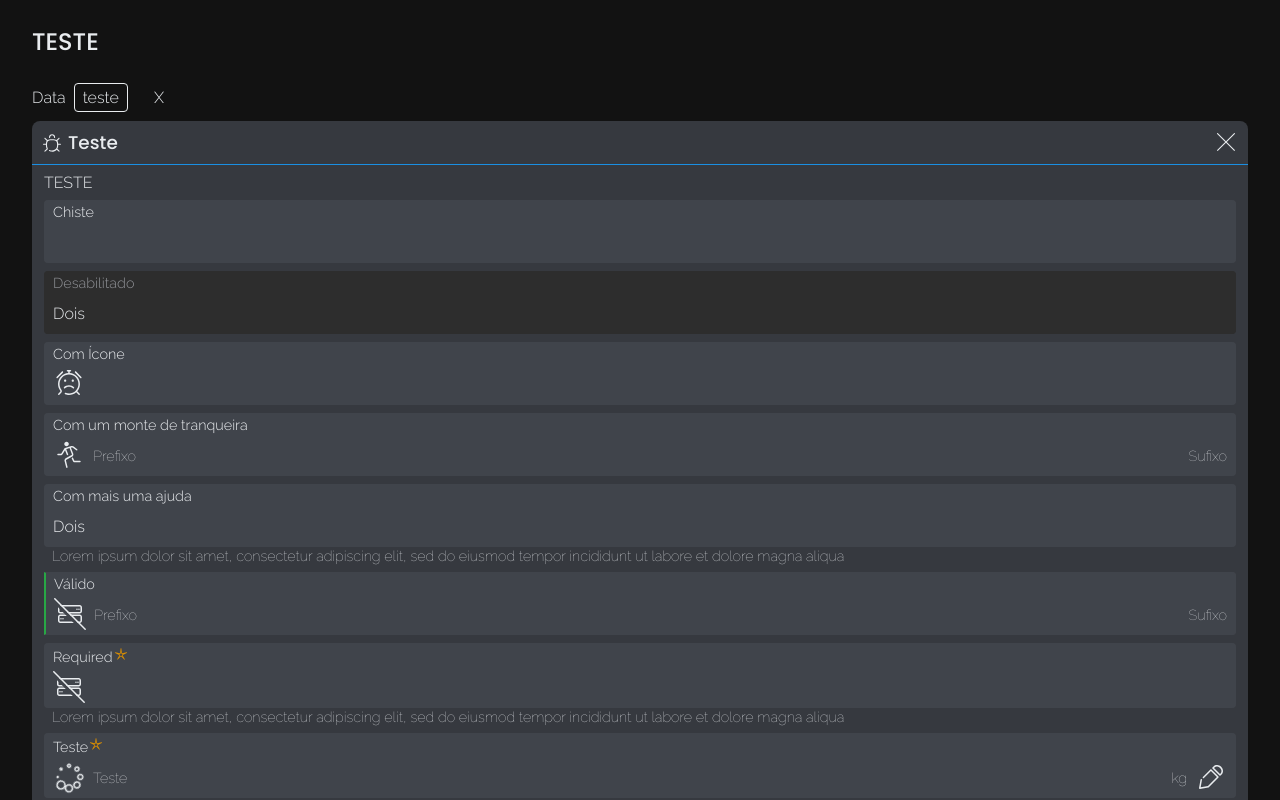
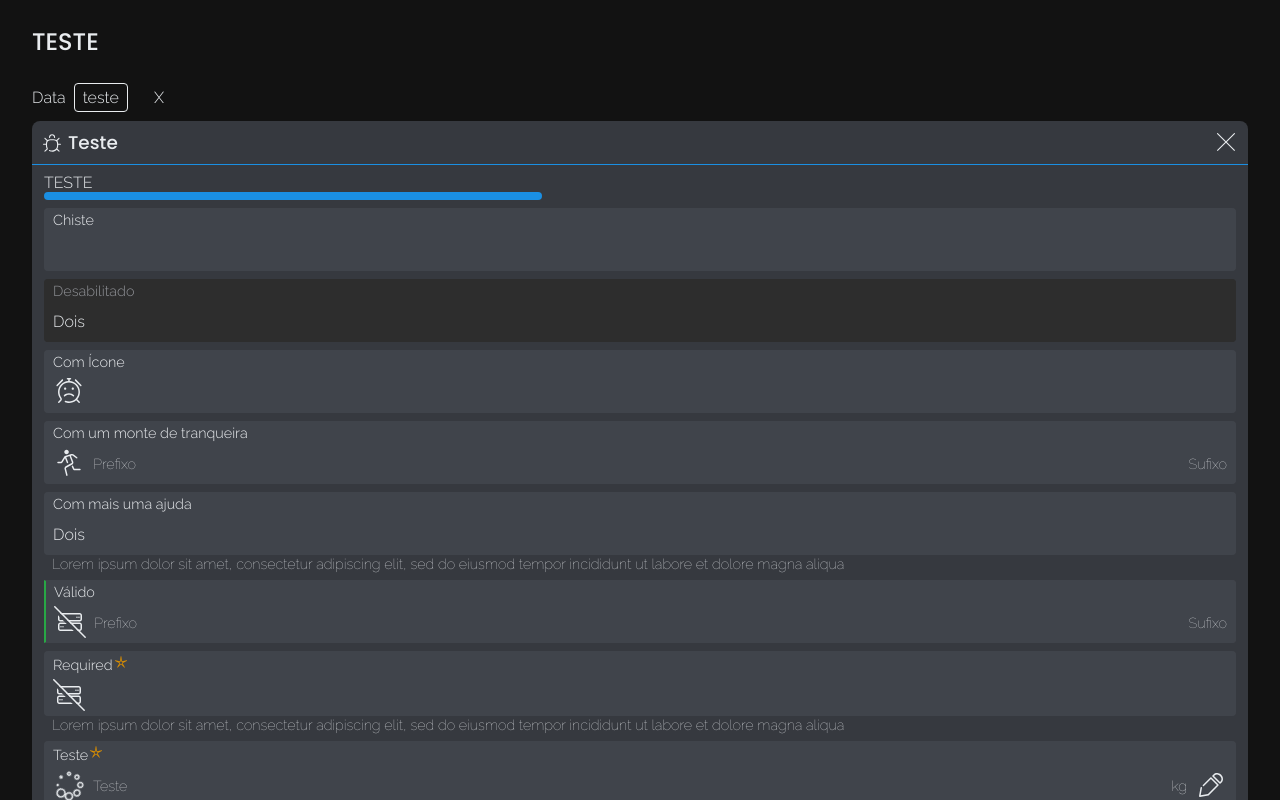
Before and after one commit to eric-freitas/sample-web, a React (Create React App) app: page / in a window 1280 px wide. Built offline with nearby package versions, Linux system fonts and the light colour scheme.

Commit message:
progress bar on error message

```diff
--- a/src/components/ErrorMessage/index.scss
+++ b/src/components/ErrorMessage/index.scss
@@ -34,4 +34,13 @@
             padding: calc($def-padding / 4);
         }
     }
+
+
+    .progress-bar {
+        background-color: $white;
+        position: absolute;
+        bottom:0;
+        left: 0;
+        margin-top: $def-padding;
+    }
 }
--- a/src/components/ErrorMessage/index.tsx
+++ b/src/components/ErrorMessage/index.tsx
@@ -2,6 +2,8 @@ import React from 'react';
 import { defaultsToTrue } from '../../static/utils';
 import ConditionalRendering from '../ConditionalRendering';
 import Footer from '../Footer';
+import ProgressBar from '../ProgressBar';
+import RenderIfTrue from '../RenderIfTrue';
 import TempoRendering from '../TempoRendering';
 
 import './index.scss';
@@ -24,7 +26,9 @@ export default function ErrorMessage(props: ErrorMsgProps) {
 
 	const element = (
 		<Footer className="error-msg">
-
+			<RenderIfTrue condition={autoHide}>
+				<ProgressBar time={time}/>
+			</RenderIfTrue>
 			<aside className="error-msg__icon">
 				{icon}
 			</aside>
@@ -46,9 +50,11 @@ export default function ErrorMessage(props: ErrorMsgProps) {
 		</TempoRendering>
 	)
 
-	return (<ConditionalRendering
-				condition = { !autoHide }
-				ifTrue	  = {element}
-				ifFalse	  = {tempoElement}
-		    />);
+	return (
+		<ConditionalRendering
+			condition = { !autoHide }
+			ifTrue	  = {element}
+			ifFalse	  = {tempoElement}
+		/>
+	);
 }
--- /dev/null
+++ b/src/components/ProgressBar/index.scss
@@ -0,0 +1,23 @@
+@import '../../shared.scss';
+
+.progress-bar {
+    display: block;
+    width: 100%;
+    height: $def-padding;
+    background-color: $blue;
+    animation: progress-bar-animation;
+    animation-duration: 10s;
+    animation-timing-function: ease-in-out;
+    animation-fill-mode:both;
+    border-radius: calc($def-padding / 2);
+}
+
+
+@keyframes progress-bar-animation {
+    0% {
+        width: 100%;
+    }
+    100% {
+        width: 0%;
+    }
+}
--- /dev/null
+++ b/src/components/ProgressBar/index.tsx
@@ -0,0 +1,24 @@
+import React, { useEffect, useRef, useState } from 'react'
+import RenderIfTrue from '../RenderIfTrue';
+
+import './index.scss';
+
+export interface ProgressBarProps {
+    time: number
+}
+
+export default function ProgressBar(props: ProgressBarProps) {
+
+    const [ show, setShow ] = useState<boolean>(true);
+    const pBar = useRef<HTMLSpanElement>(null);
+
+    useEffect(() => {
+        pBar?.current?.addEventListener("animationend", () => setShow(false))
+    }, [ pBar ])
+
+    return (
+        <RenderIfTrue condition={show}>
+            <span ref={pBar} className='progress-bar'></span>
+        </RenderIfTrue>
+    )
+}
--- a/src/components/TempoRendering/index.tsx
+++ b/src/components/TempoRendering/index.tsx
@@ -2,7 +2,7 @@ import React, { useEffect, useState } from 'react';
 import RenderIfTrue from '../RenderIfTrue';
 
 interface TempoRenderingProps {
-    time : number
+    time         : number
 }
 
 const TempoRendering: React.FC<TempoRenderingProps> = ({ children, ...props }) => {
--- a/src/pages/Home/index.tsx
+++ b/src/pages/Home/index.tsx
@@ -13,6 +13,7 @@ import TextInput from '../../components/TextInput';
 import IconEdit from '../../components/Icons/Edit';
 import IconLoading from '../../components/Icons/Loading';
 import IconMoney from '../../components/Icons/Money';
+import ProgressBar from '../../components/ProgressBar';
 
 export default function Home(){
 
@@ -31,6 +32,8 @@ export default function Home(){
 
             <Panel closable title='Teste' icon={<IconBug />} >
                 TESTE
+
+                <ProgressBar time={10} />
 
                 <form>
                     <Dropdown id="chiste" label="Chiste">
--- a/src/style.scss
+++ b/src/style.scss
@@ -75,7 +75,7 @@ main {
   /* Firefox */
   * {
     scrollbar-width: auto;
-    scrollbar-color: $purple-lighter $def-level2-bg;
+    scrollbar-color: $blue $def-level2-bg;
   }
 
   /* Chrome, Edge, and Safari */
@@ -88,7 +88,7 @@ main {
   }
 
   *::-webkit-scrollbar-thumb {
-    background-color: $purple-lighter;
+    background-color: $blue;
     border-radius: $def-padding;
     border: 1px solid $def-level2-bg;
   }
```
